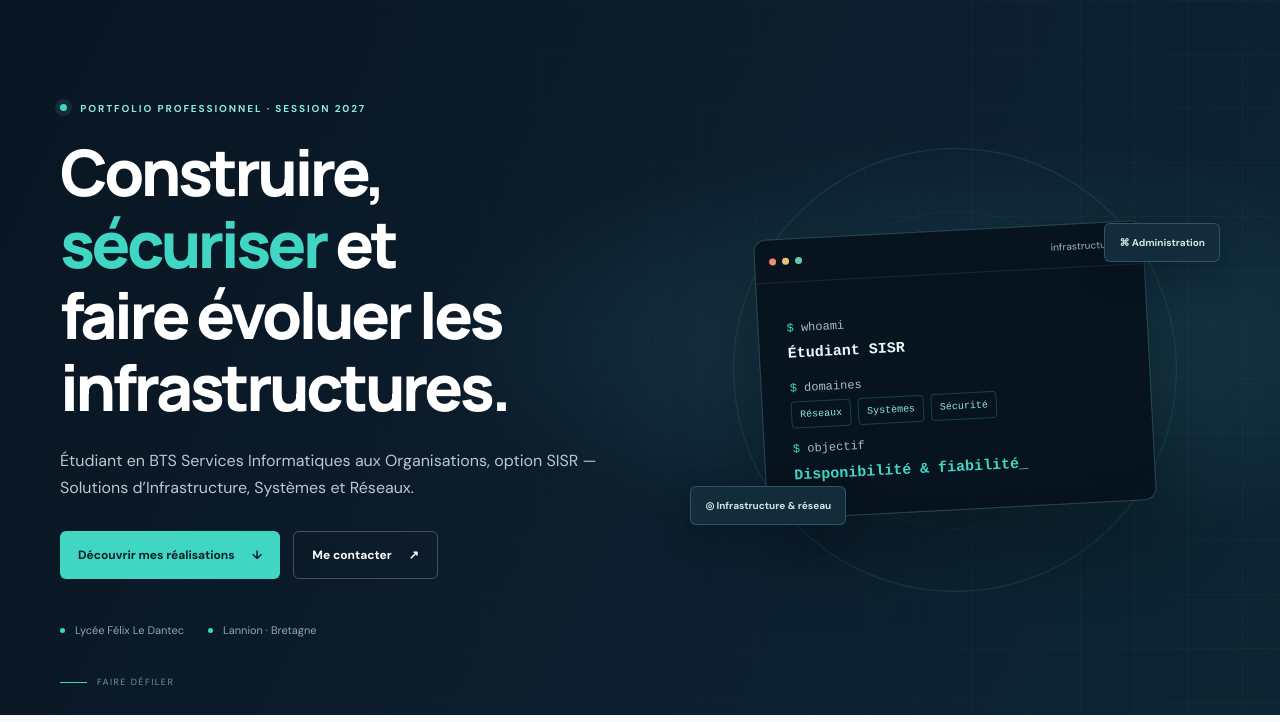
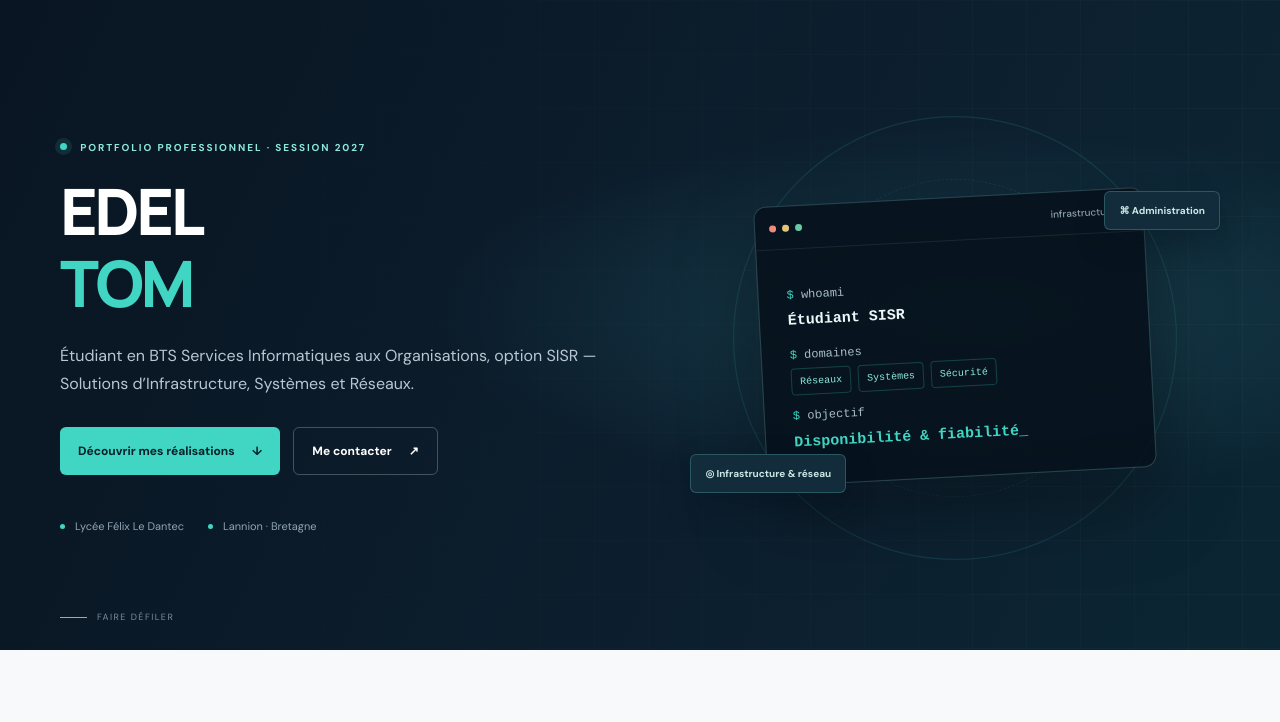
Before and after one commit to tedellledantec-hash/PorteFolio, a plain HTML site: page index.html in a window 1280 px wide. Shown: the part 78-800 px from the top of the page. Drawn offline with Linux system fonts and the light colour scheme.

Commit message:
Update index.html

```diff
--- a/index.html
+++ b/index.html
@@ -24,7 +24,7 @@
     <section class="hero" id="accueil">
       <div class="hero-content">
         <p class="eyebrow"><span class="pulse"></span> PORTFOLIO PROFESSIONNEL · SESSION 2027</p>
-        <h1>Construire,<br><span>sécuriser</span> et<br>faire évoluer les infrastructures.</h1>
+        <h1>EDEL<br><span>TOM</span></h1>
         <p class="hero-lead">Étudiant en BTS Services Informatiques aux Organisations, option SISR — Solutions d’Infrastructure, Systèmes et Réseaux.</p>
         <div class="hero-actions">
           <a class="button button-primary" href="#realisations">Découvrir mes réalisations <span>↓</span></a>
```
